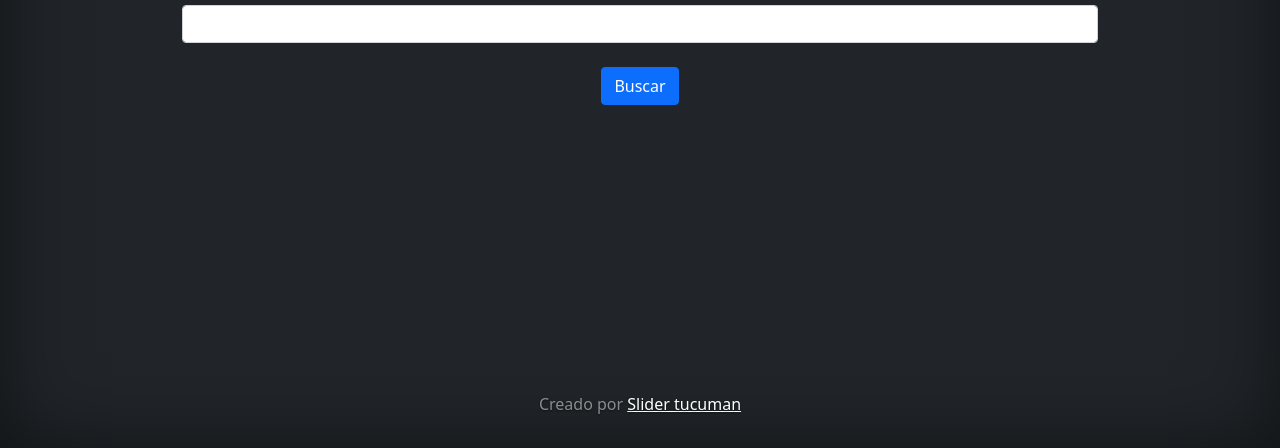
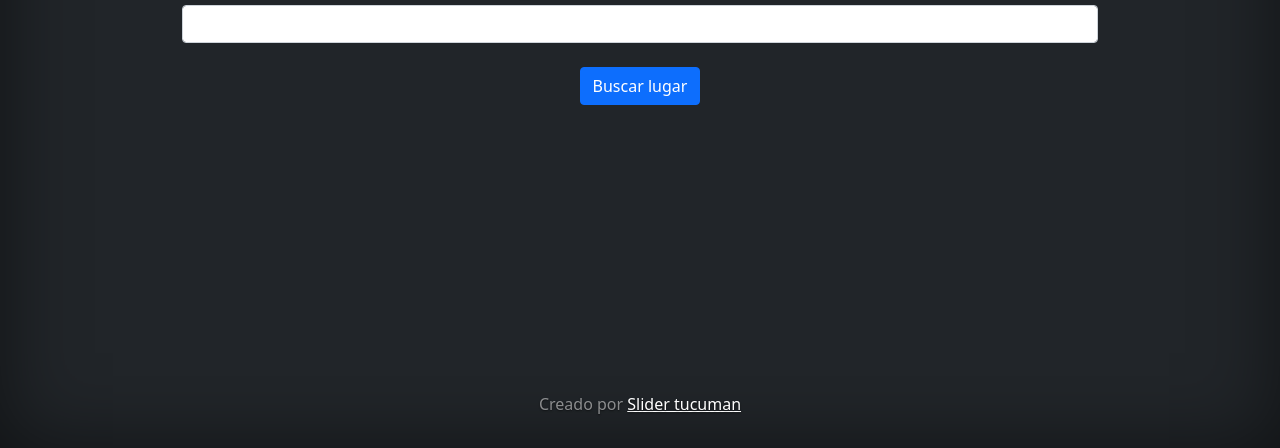
Before and after one commit to juanchehin/temperatura-ideal, a website: page views/pages/index.html in a window 1280 px wide. Shown: the part 352-800 px from the top of the page. Drawn offline with nearby package versions, Linux system fonts and the light colour scheme; files whose address does not match are found by name.

Commit message:
boton buscar + env example

```diff
--- a/views/pages/index.html
+++ b/views/pages/index.html
@@ -58,7 +58,7 @@
             </div>
             <br>
             <div class="col-auto">
-                <button id="btnCiudad" class="btn btn-primary mb-3">Buscar</button>
+                <button id="btnCiudad" class="btn btn-primary mb-3">Buscar lugar</button>
             </div>
             <br>
         </main>
```
Also changed, not shown: 2 other files.
